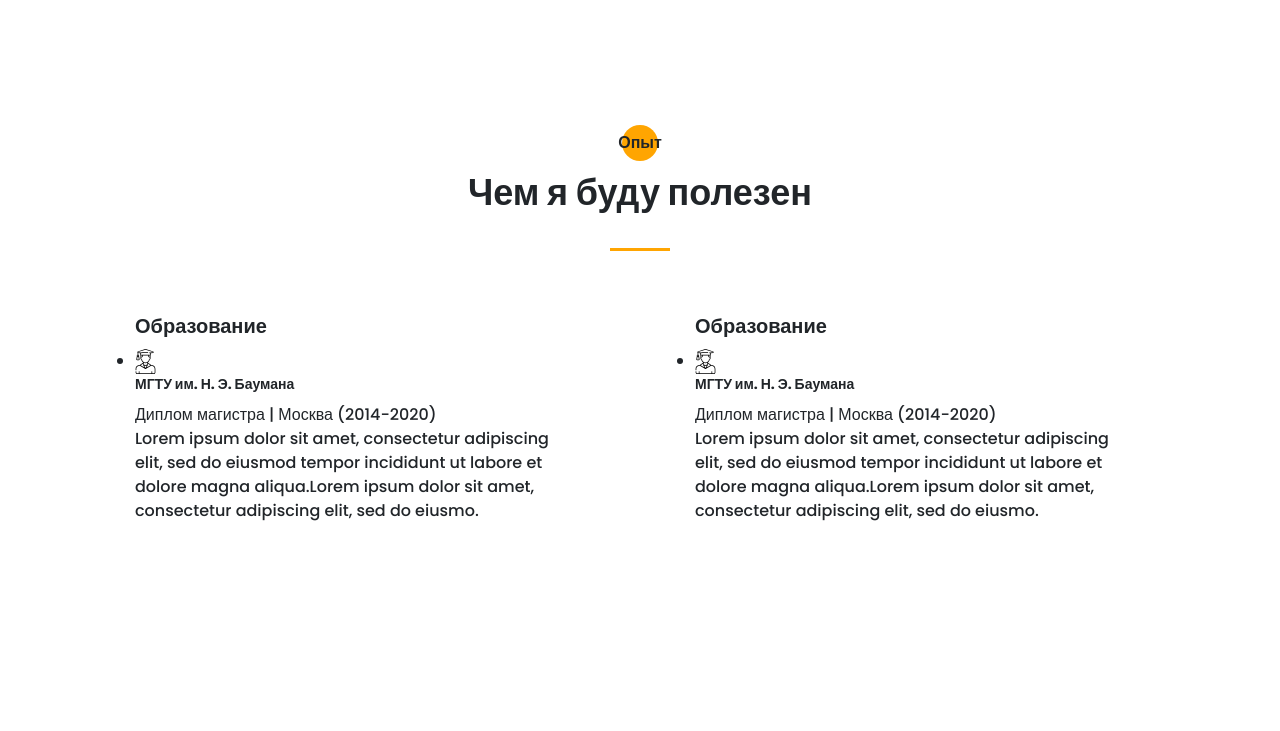
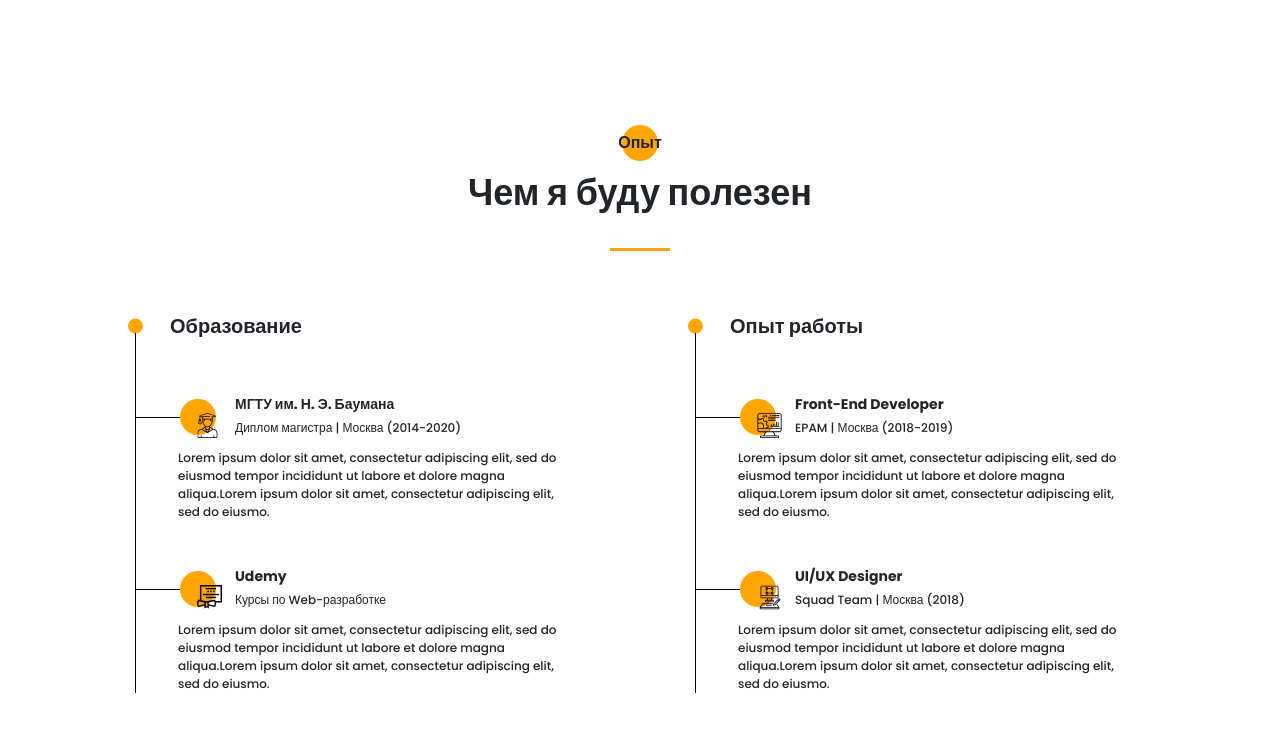
Before and after one commit to manalachi/projectPortfolio, a website: page src/index.html in a window 1280 px wide. Shown: the part 1589-2320 px from the top of the page. Drawn offline with nearby package versions, Linux system fonts and the light colour scheme; files that its build step writes are made by us from their sources; files whose address does not match are found by name.

Commit message:
finish block resume

```diff
--- a/src/index.html
+++ b/src/index.html
@@ -162,7 +162,7 @@
 
             <div class="resume__wrapper">
                 <div class="resume__column">
-                    <h3 class="title title_fz20 resume__columntitle">Образование</h3>
+                    <h3 class="title title_fz20 resume__column-title">Образование</h3>
                     <ul>
                         <li>
                             <div class="resume__item">
@@ -174,7 +174,21 @@
                                     <div class="resume__item-location">Диплом магистра |    Москва (2014-2020)
                                     </div>
                                 </div>
-                                <div class="resume__body">
+                                <div class="resume__item-body">
+                                    Lorem ipsum dolor sit amet, consectetur adipiscing elit, sed do eiusmod tempor incididunt ut labore et dolore magna aliqua.Lorem ipsum dolor sit amet, consectetur adipiscing elit, sed do eiusmo.
+                                </div>
+                            </div>
+                        </li>
+                        <li>
+                            <div class="resume__item">
+                                <div class="resume__item-head">
+                                    <div class="resume__item-icon">
+                                        <img src="icons/experience/courses.svg" alt="courses">
+                                    </div>
+                                    <h4 class="title title_fz14">Udemy</h4>
+                                    <div class="resume__item-location">Курсы по Web-разработке</div>
+                                </div>
+                                <div class="resume__item-body">
                                     Lorem ipsum dolor sit amet, consectetur adipiscing elit, sed do eiusmod tempor incididunt ut labore et dolore magna aliqua.Lorem ipsum dolor sit amet, consectetur adipiscing elit, sed do eiusmo.
                                 </div>
                             </div>
@@ -182,19 +196,33 @@
                     </ul>
                 </div>
                 <div class="resume__column">
-                    <h3 class="title title_fz20 resume__columntitle">Образование</h3>
+                    <h3 class="title title_fz20 resume__column-title">Опыт работы</h3>
                     <ul>
                         <li>
                             <div class="resume__item">
                                 <div class="resume__item-head">
                                     <div class="resume__item-icon">
-                                        <img src="icons/experience/university.svg" alt="university">
+                                        <img src="icons/experience/developer.svg" alt="developer">
                                     </div>
-                                    <h4 class="title title_fz14">МГТУ им. Н. Э. Баумана</h4>
-                                    <div class="resume__item-location">Диплом магистра |    Москва (2014-2020)
+                                    <h4 class="title title_fz14">Front-End Developer</h4>
+                                    <div class="resume__item-location">EPAM | Москва (2018-2019)
                                     </div>
                                 </div>
-                                <div class="resume__body">
+                                <div class="resume__item-body">
+                                    Lorem ipsum dolor sit amet, consectetur adipiscing elit, sed do eiusmod tempor incididunt ut labore et dolore magna aliqua.Lorem ipsum dolor sit amet, consectetur adipiscing elit, sed do eiusmo.
+                                </div>
+                            </div>
+                        </li>
+                        <li>
+                            <div class="resume__item">
+                                <div class="resume__item-head">
+                                    <div class="resume__item-icon">
+                                        <img src="icons/experience/designer.svg" alt="designer">
+                                    </div>
+                                    <h4 class="title title_fz14">UI/UX Designer</h4>
+                                    <div class="resume__item-location">Squad Team | Москва (2018)</div>
+                                </div>
+                                <div class="resume__item-body">
                                     Lorem ipsum dolor sit amet, consectetur adipiscing elit, sed do eiusmod tempor incididunt ut labore et dolore magna aliqua.Lorem ipsum dolor sit amet, consectetur adipiscing elit, sed do eiusmo.
                                 </div>
                             </div>
--- a/src/sass/blocks/_resume.scss
+++ b/src/sass/blocks/_resume.scss
@@ -20,4 +20,80 @@
         grid-template-columns: repeat(2, 425px);
         column-gap: 135px;
     }
+    &__column {
+        &-title {
+            position: relative;
+            padding-left: 35px;
+            &:before {
+                content: '';
+                position: absolute;
+                left: -7px;
+                top: 50%;
+                transform: translateY(-50%);
+                height: 15px;
+                width: 15px;
+                background-color: $main-color;
+                border-radius: 100%;
+
+            }
+        }
+        ul {
+            list-style-type: none;
+            li {
+                position: relative;
+                &:after {
+                    content: '';
+                    position: absolute;
+                    top: -16px;
+                    left: 0;
+                    background-color: #000;
+                    width: 1px;
+                    height: calc(100% + 16px);
+                }
+            }
+        }
+    }
+    &__item {
+        position: relative;
+        &:before {
+            content: '';
+            height: 1px;
+            width: 45px;
+            position: absolute;
+            background-color: #000;
+            left: 0;
+            top: 68px;
+        }
+        &-head {
+            padding: 45px 0 0 100px;
+            position: relative;
+            h4 {
+                margin-bottom: 0;
+            }
+        }
+        &-body {
+            margin-top: 12px;
+            padding-left: 43px;
+        }
+        &-icon {
+            @include before_circle;
+            position: absolute;
+            top: 50px;
+            left: 45px;
+            img {
+                position: absolute;
+                left: 17px;
+                top: 14px;
+            }
+        }
+        &-location {
+            font-size: 12px;
+            line-height: 18px;
+            margin-top: 4px;
+        }
+        &-body {
+            font-size: 12px;
+            line-height: 18px;
+        }
+    }
  }
```
Also changed, not shown: dist/css/style.min.css, dist/index.html.
